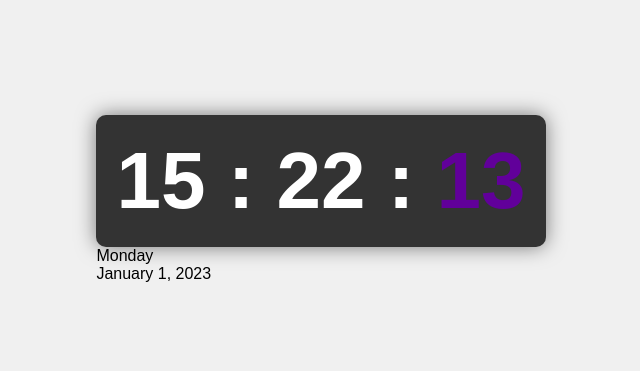
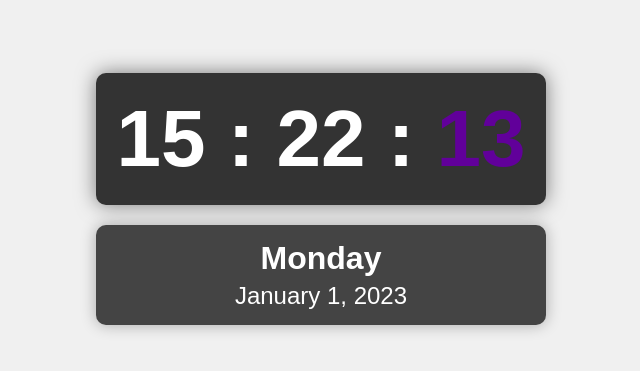
Before and after one commit to ansh999999/trial, a plain HTML site: page index.html in a window 1280 px wide. Shown: the part 201-572 px from the top of the page, without its empty margins (319-959 px from the left). Drawn offline with Linux system fonts and the light colour scheme.

Commit message:
Update clock.css

```diff
--- a/clock.css
+++ b/clock.css
@@ -9,6 +9,10 @@ body {
     padding: 0;
 }
 
+.container {
+    text-align: center;
+}
+
 #watch {
     font-size: 5rem;
     font-weight: bold;
@@ -18,6 +22,7 @@ body {
     background-color: #333;
     color: white;
     box-shadow: 0 0 20px rgba(0,0,0,0.5);
+    margin-bottom: 20px;
 }
 
 .time-separator {
@@ -27,3 +32,21 @@ body {
 #seconds {
     transition: color 0.5s ease;
 }
+
+#calendar {
+    font-size: 2rem;
+    background-color: #444;
+    color: white;
+    padding: 15px;
+    border-radius: 10px;
+    box-shadow: 0 0 15px rgba(0,0,0,0.3);
+}
+
+#day {
+    font-weight: bold;
+    margin-bottom: 5px;
+}
+
+#date {
+    font-size: 1.5rem;
+}
```
